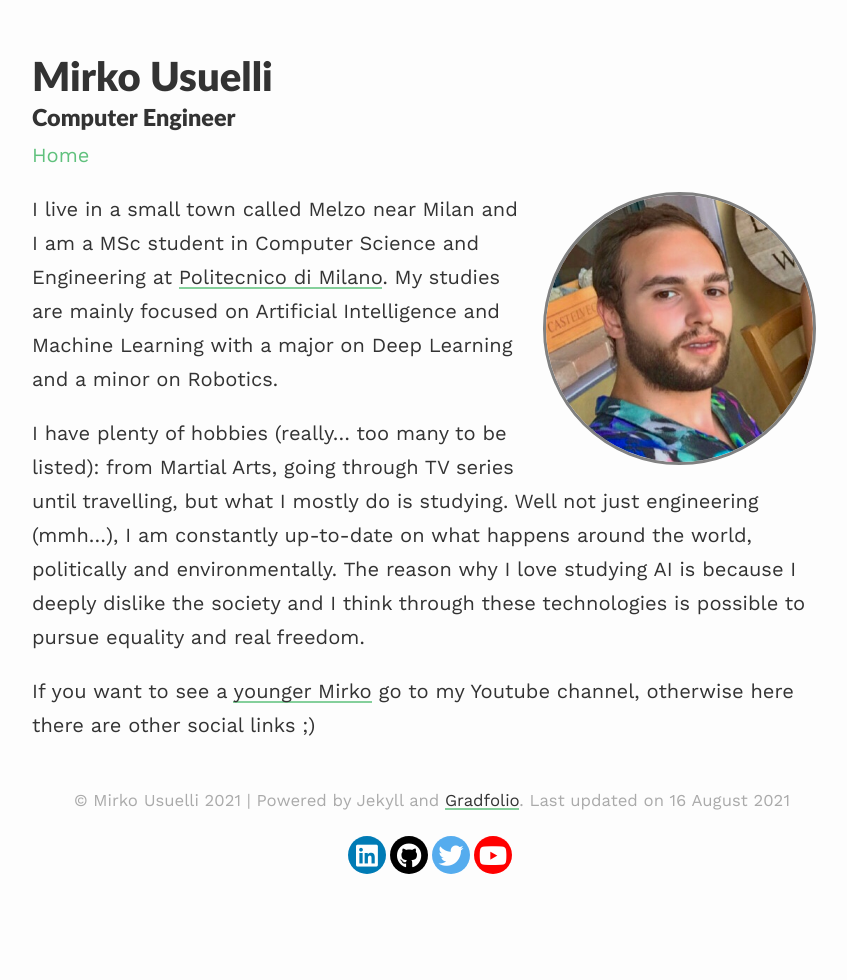
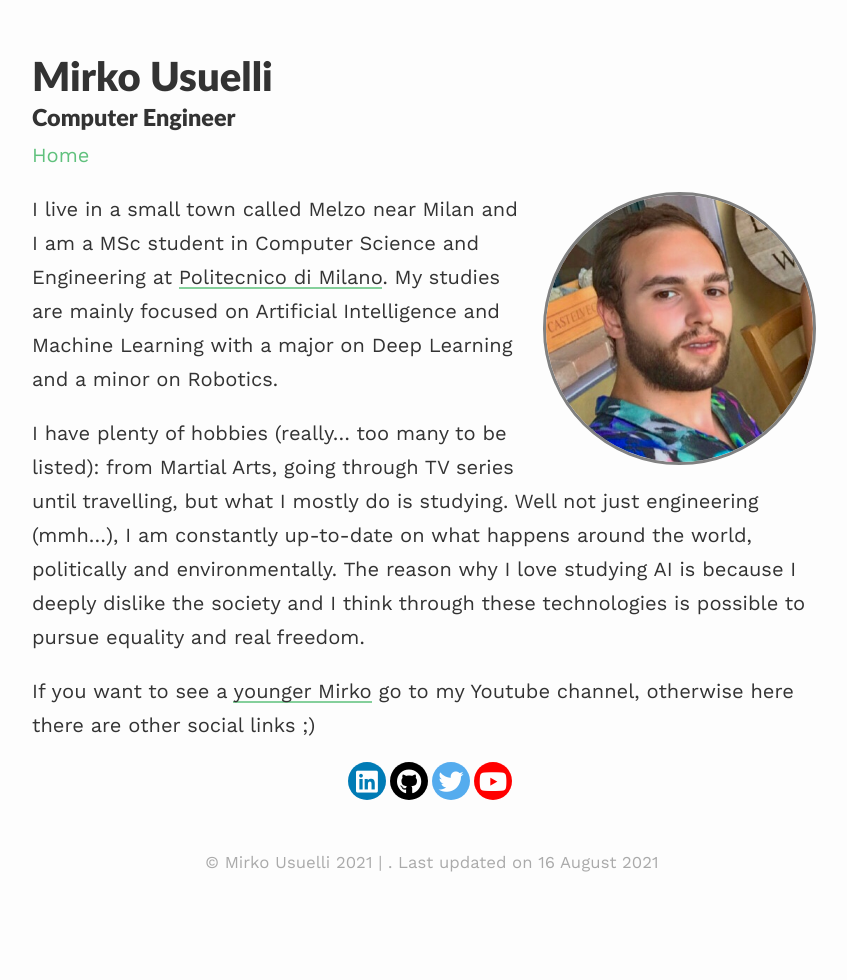
Before and after one commit to mirkousuelli/mirkousuelli.github.io, a Jekyll site: the page built from index.md, in a window 1280 px wide. Shown: the whole page, without its empty margins (208-1055 px from the left). Built offline with Jekyll 4.4.1, drawn with Linux system fonts in a browser that asks for light colours; nearby versions of some CDN libraries.

Commit message:
Update footer

```diff
--- a/_layouts/default.html
+++ b/_layouts/default.html
@@ -32,16 +32,16 @@
             </article>
         </main>
 
+        {% include social-footer.html %}
+
         <footer>
           <p class="copy">
             <small> &copy; {{site.title}} {{ site.time | date: '%Y' }}
-                    | Powered by Jekyll and
-                    <a target="_blank" href="https://github.com/jitinnair1/gradfolio/">Gradfolio</a>.
+                    | <!--Powered by Jekyll and
+                    <a target="_blank" href="https://github.com/jitinnair1/gradfolio/">Gradfolio</a-->.
                     Last updated on {{ site.time | date_to_long_string }}
             </small>
           </p>
-
-        {% include social-footer.html %}
 
         </footer>
 
```
